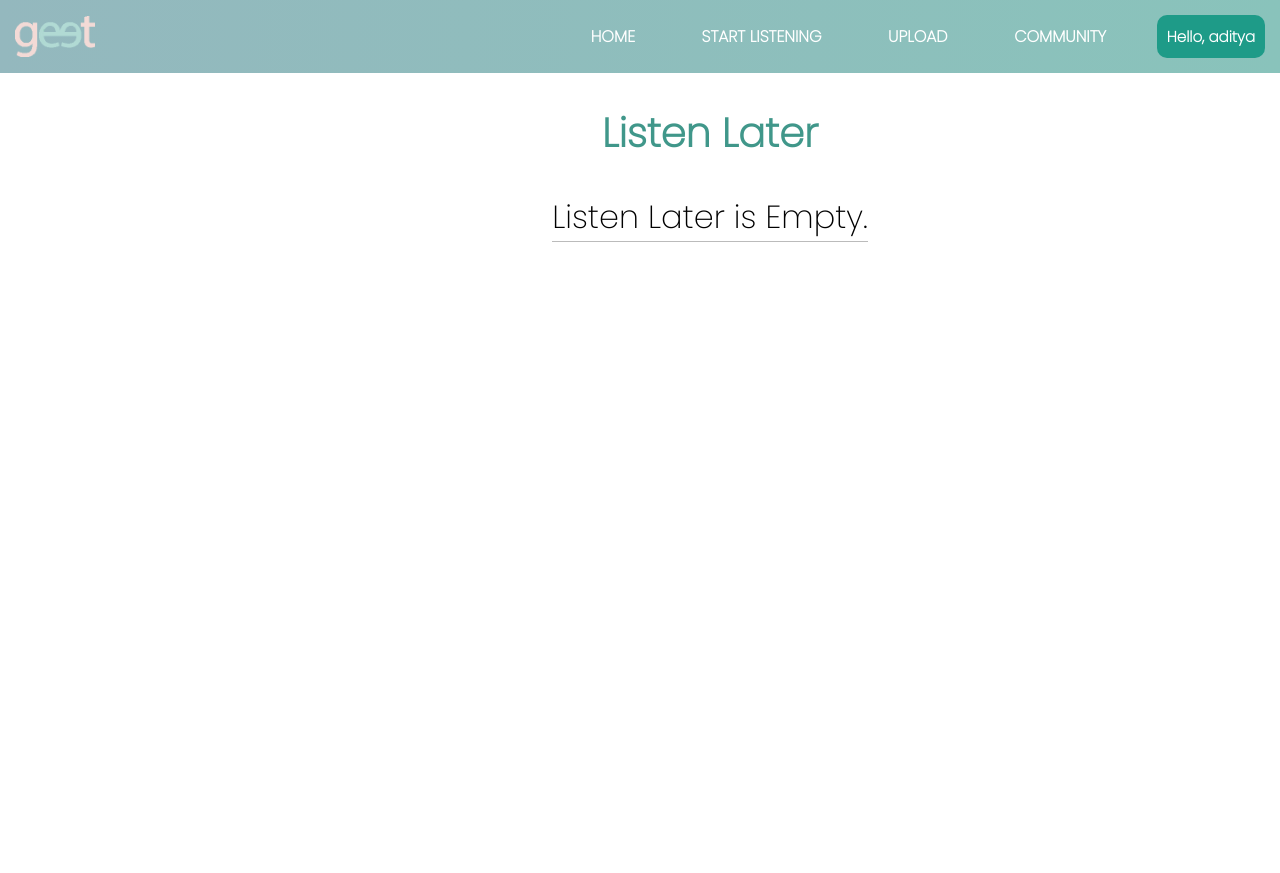
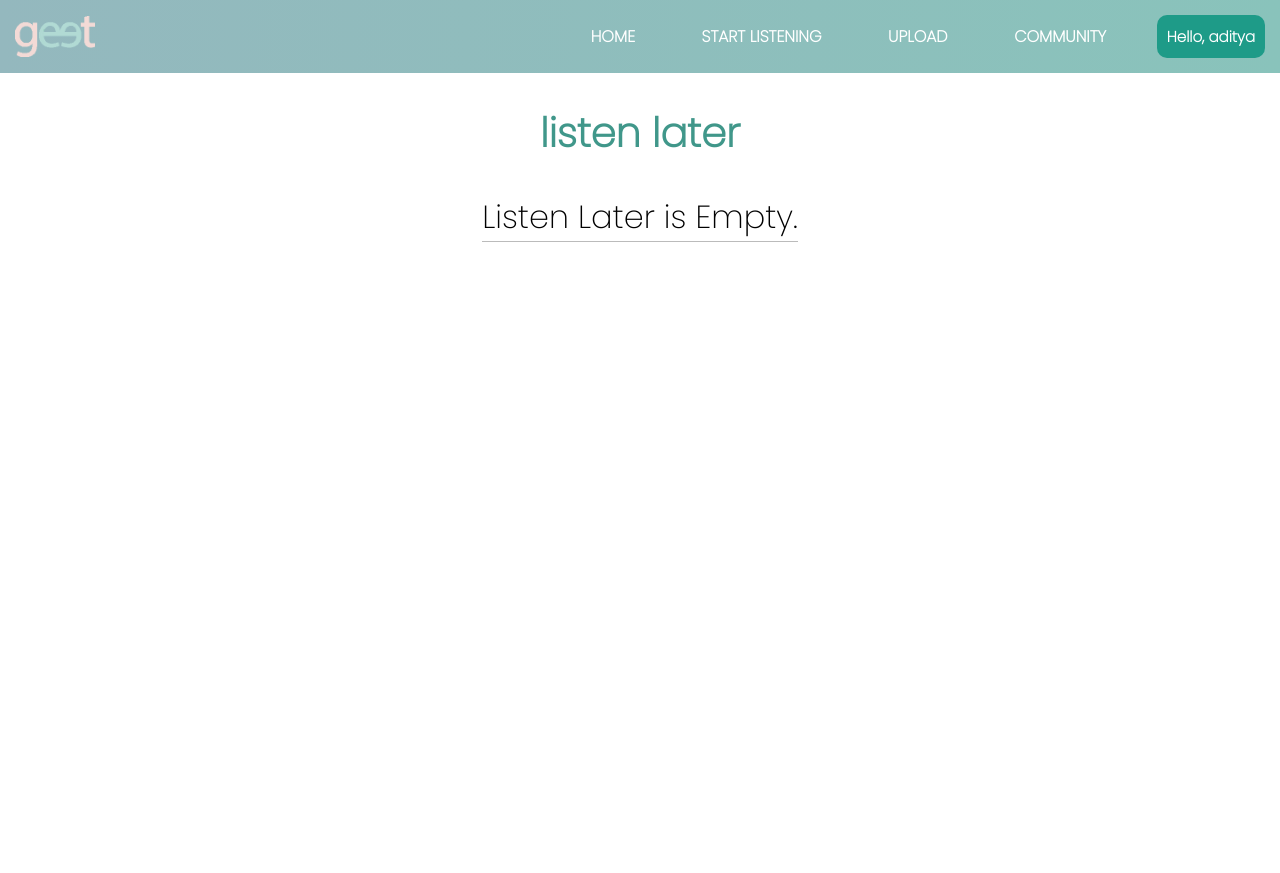
Before and after one commit to Rajaramkarki/Geet, a Django app: page /accounts/listenlater/ in a window 1280 px wide; the page is wider, and only the part inside the window is pictured. Run offline with Django 3.2, Linux system fonts and the light colour scheme; a user stored in the database is signed in; data comes from the database, SQL or seed files in the repository; some libraries are stand-ins or nearby versions.

Commit message:
small changes

```diff
--- a/Geet/Project/accounts/static/Geet/listenlater.css
+++ b/Geet/Project/accounts/static/Geet/listenlater.css
@@ -1,14 +1,11 @@
+*{
+    margin:0;
+    padding: 0;
+    font-family: 'Poppins', sans-serif;
 
-.container3{
-    height:100vh;
-    width:100%;
-    background-size: cover;
-    background: #fff;
-    background-position: center;
-    position: relative;
 }
 
-.container3 .heading{
+.container .heading{
     font-size: 40px;
     font-weight: 1000;
     padding:30px 0;
@@ -17,15 +14,15 @@
     color: #40978a;
 }
 
-.container3 .music-container{
+.container .music-container{
     display:flex;
     align-items: center;
     flex-flow: column;
     background: #fff;
 }
 
-.container3 .music-container .box{
-    height: 16rem;
+.container .music-container .box{
+    height: 230px;
     width: 80%;
     display: flex;
     align-items: center;
@@ -33,19 +30,43 @@
     border-radius: 5px;
     box-shadow: 0 2px 4px #000;
     overflow: hidden;
+    margin: 20px;
 }
 
-.container3 .music-container .box .image{
+.container .music-container .box .image{
     height: 100%;
     width: 25%;
 }
 
-.container3 .music-container .box .image img{
+.container .music-container .box .image img{
     height: 100%;
     width: 100%;
     object-fit: cover;
 }
 
+.container .music-container .box .music{
+    width: 55%;
+    position: absolute;
+    padding-left: 300px;
+}
+
+.container .music-container .box .music audio{
+    width: 100%;
+    outline: none;
+}
+
+.container .music-container .box .music audio::-webkit-media-controls-eclosure{
+    background: none;
+}
+
+.container{
+    height:100vh;
+    width:100%;
+    background-size: cover;
+    background: #fff;
+    background-position: center;
+    position: relative;
+}
 
 .name{
     font-size: 22px;
--- a/Geet/Project/accounts/templates/accounts/listenlater.html
+++ b/Geet/Project/accounts/templates/accounts/listenlater.html
@@ -3,18 +3,16 @@
 {%  block content %}
 
   <body>
-     <div class="container3">
-            <div class="heading">Listen Later</div>
+     <div class="container">
+            <div class="heading">listen later</div>
 
             <div class="music-container">
               {% if song|length < 1 %}
                   <h1>Listen Later is Empty.</h1>
                   {% endif %}
 
-                  {% for i in song  %}
-        <div class = "box">
-          <form action="/accounts/history/" id="his"method="POST" >{% csrf_token %}
-            <input type="hidden" name="music_id" value={{i.song_id}} >
+        {% for i in song reversed %}
+            <div class="box">
                 <div class="image">
                     <img src="{{i.image.url}}">
                 </div>
@@ -26,21 +24,29 @@
                  <source src="{{i.song.url}}" type="audio/mpeg">
                  </audio>
                  <div class="row">
-
-                  <a href="/accounts/startlistening/{{i.song_id}}"><button class="btn btn-primary"style="margin-left: 2%;" >Listen Song</button></a>
+                     {%if user.is_authenticated%}
+                        <form action="/accounts/history/" method="POST">{% csrf_token %}
+                            <input type="hidden" name="music_id" value={{i.song_id}}>
+                            <a  href="/accounts/startlistening/{{i.song_id}}"><button class="btn btn-primary"style="margin-left: 2%; margin-top:1%" >Listen Song</button></a>
+                        </form>
+                    {%else%}
+                    <a href="/accounts/startlistening/{{i.song_id}}"><button class="btn btn-primary"style="margin-left: 2%; margin-top:1%" >Listen Song</button></a>
+                    {%endif%}
+                    </div>
+                </div>
+            </div>
+        {% endfor %}
 
             </div>
         </div>
-          </div>
-        </form >
-        {% endfor %}
-        </div>
-     </div>
         <script>
+            /* When the user clicks on the button,
+            toggle between hiding and showing the dropdown content */
             function myFunction() {
             document.getElementById("myDropdown").classList.toggle("show");
             }
 
+            // Close the dropdown if the user clicks outside of it
             window.onclick = function(event) {
             if (!event.target.matches('.dropbtn1')) {
                 var dropdowns = document.getElementsByClassName("dropdown-content1");
@@ -55,5 +61,4 @@
             }
     </script>
 
-
   {% endblock %}
```
Lines whose indentation alone changed are shown as unchanged.
